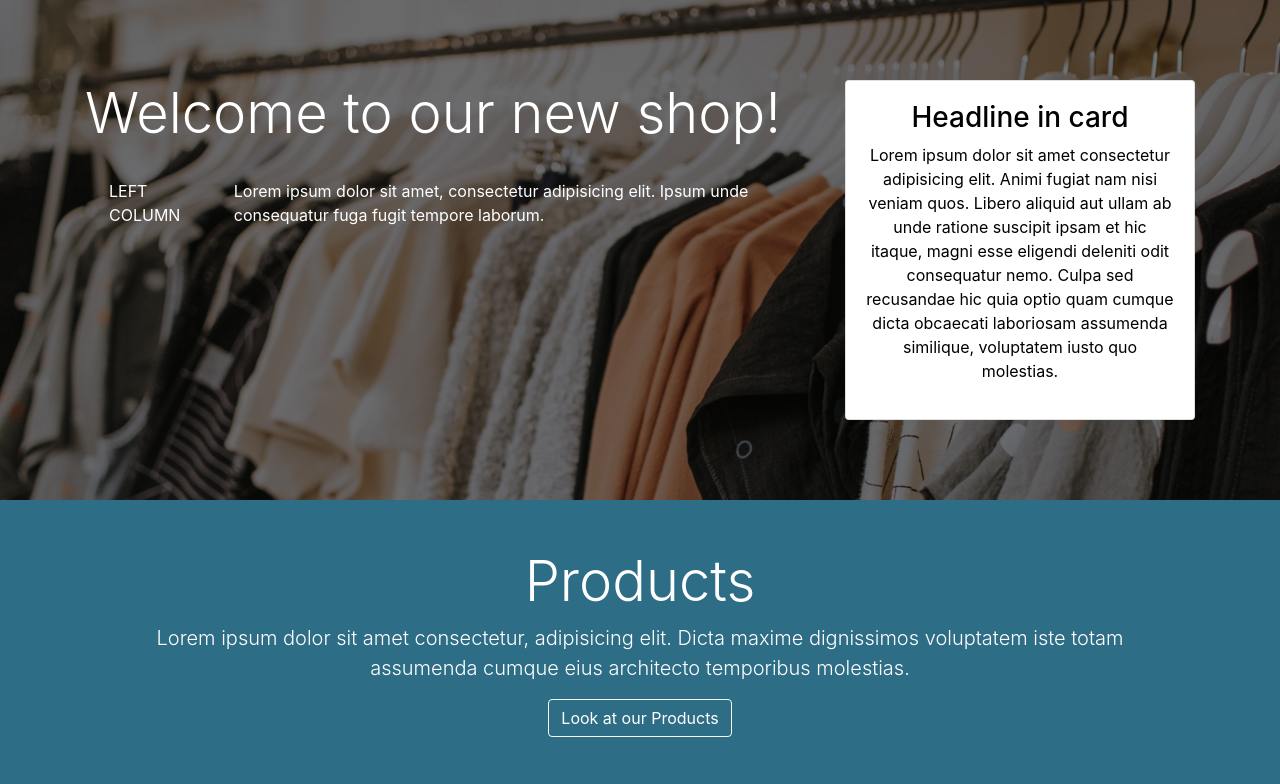
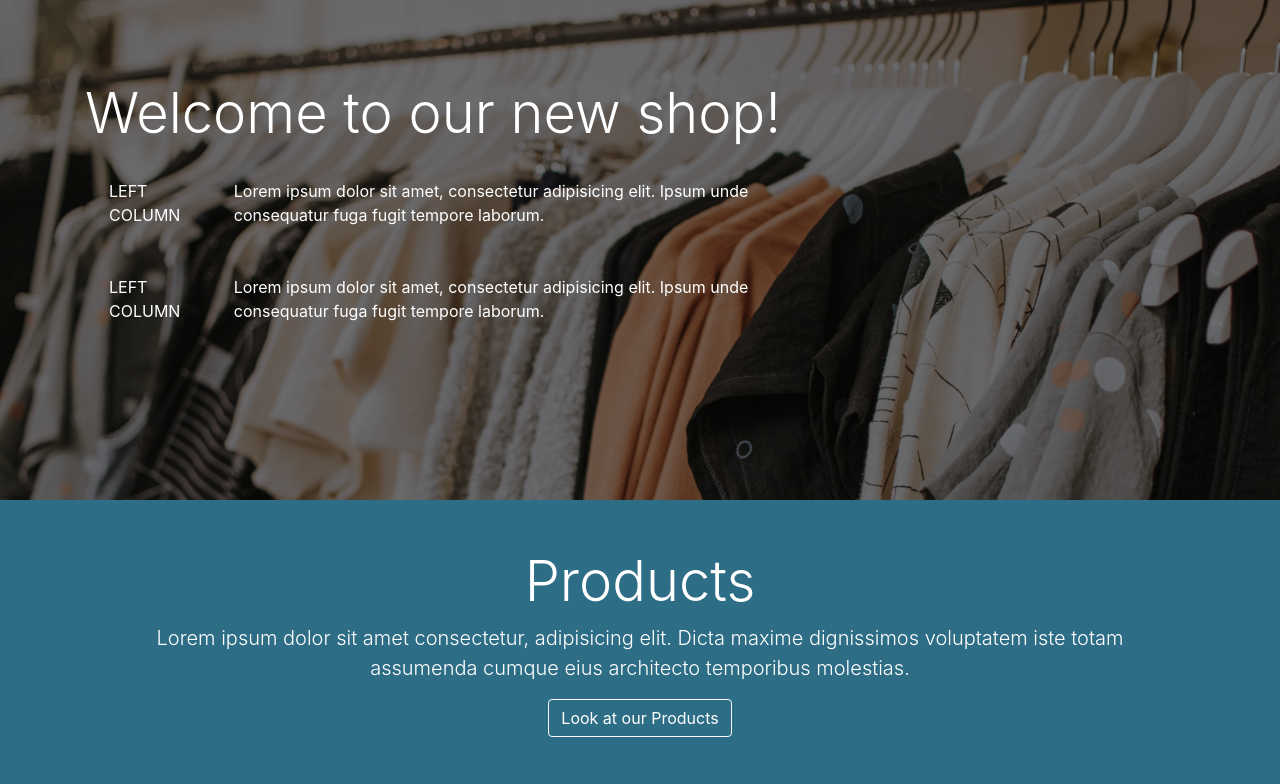
Before and after one commit to brotSchimmelt/websec, a PHP site: page /shop/main.php in a window 1280 px wide. Shown: the part 128-912 px from the top of the page. Run offline with PHP 8.4, Linux system fonts and the light colour scheme.

Commit message:
make header layout responisve

```diff
--- a/shop/main.php
+++ b/shop/main.php
@@ -35,16 +35,24 @@ include("src/header.php");
                                     Lorem ipsum dolor sit amet, consectetur adipisicing elit. Ipsum unde consequatur fuga fugit tempore laborum.
                                 </div>
                             </div>
+                            <div class="d-flex flex-row">
+                                <div class="p-4 align-self-start">
+                                    LEFT COLUMN
+                                </div>
+                                <div class="p-4 align-self-end">
+                                    Lorem ipsum dolor sit amet, consectetur adipisicing elit. Ipsum unde consequatur fuga fugit tempore laborum.
+                                </div>
+                            </div>
                         </div>
                         <!-- CARD HEADER -->
-                        <div class="col-lg-4">
+                        <!-- <div class="col-lg-4">
                             <div class="card text-center">
                                 <div class="card-body" id="header-card">
                                     <h3>Headline in card</h3>
                                     <p>Lorem ipsum dolor sit amet consectetur adipisicing elit. Animi fugiat nam nisi veniam quos. Libero aliquid aut ullam ab unde ratione suscipit ipsam et hic itaque, magni esse eligendi deleniti odit consequatur nemo. Culpa sed recusandae hic quia optio quam cumque dicta obcaecati laboriosam assumenda similique, voluptatem iusto quo molestias.</p>
                                 </div>
                             </div>
-                        </div>
+                        </div> -->
                         <!-- END CARD -->
                     </div>
                 </div>
```
